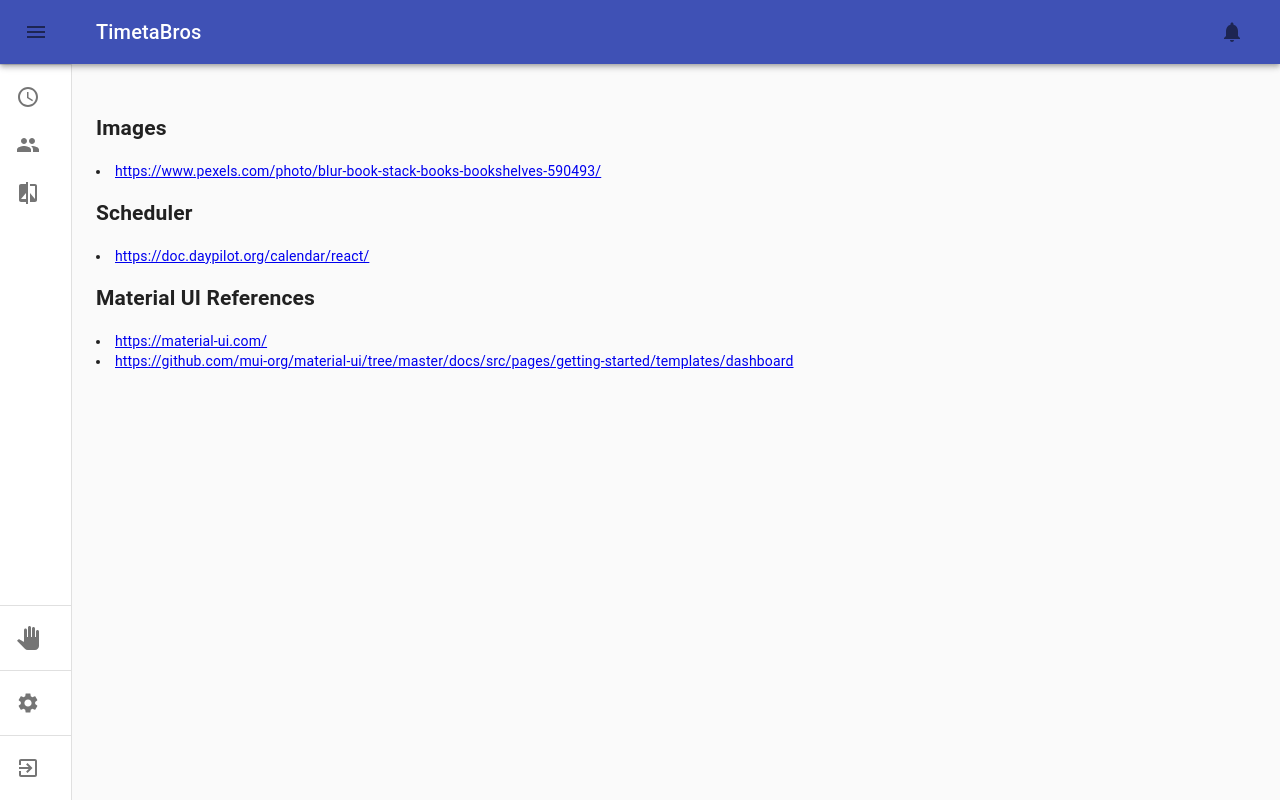
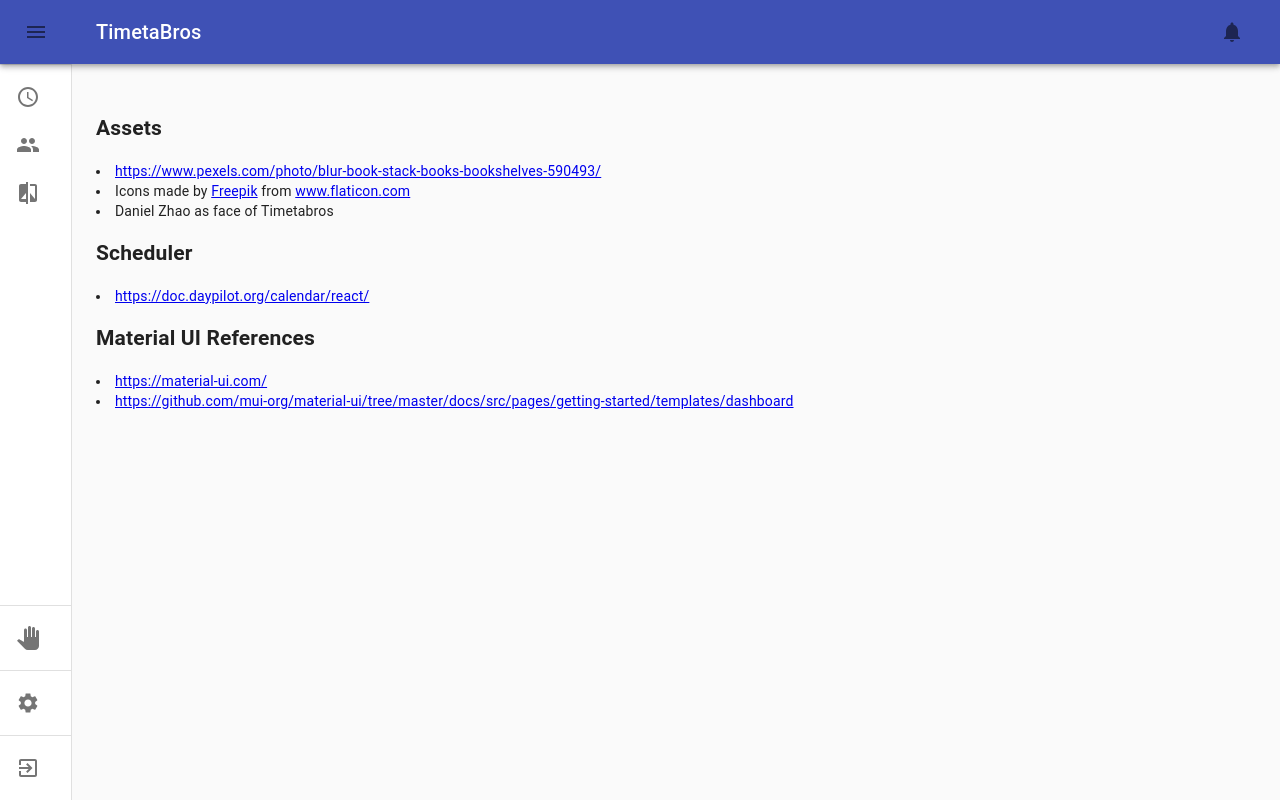
Before and after one commit to SnoopySnipe/project-timetabros, a React (Create React App) app in the folder timetabros-frontend/: page /home/credits in a window 1280 px wide. Built offline with nearby package versions, Linux system fonts and the light colour scheme; no server answers; sample sign-in values are in the browser's storage.

Commit message:
Updated credits

```diff
--- a/timetabros-frontend/src/pages/Credits.js
+++ b/timetabros-frontend/src/pages/Credits.js
@@ -4,9 +4,15 @@ const Credits = () => {
 
     return (
         <div>
-            <h2>Images</h2>
+            <h2>Assets</h2>
             <li>
                 <a href="https://www.pexels.com/photo/blur-book-stack-books-bookshelves-590493/">https://www.pexels.com/photo/blur-book-stack-books-bookshelves-590493/</a>
+            </li>
+            <li>
+                Icons made by <a href="https://www.flaticon.com/authors/freepik" title="Freepik">Freepik</a> from <a href="https://www.flaticon.com/" title="Flaticon">www.flaticon.com</a>
+            </li>
+            <li>
+                Daniel Zhao as face of Timetabros
             </li>
             <h2>Scheduler</h2>
             <li>
```
